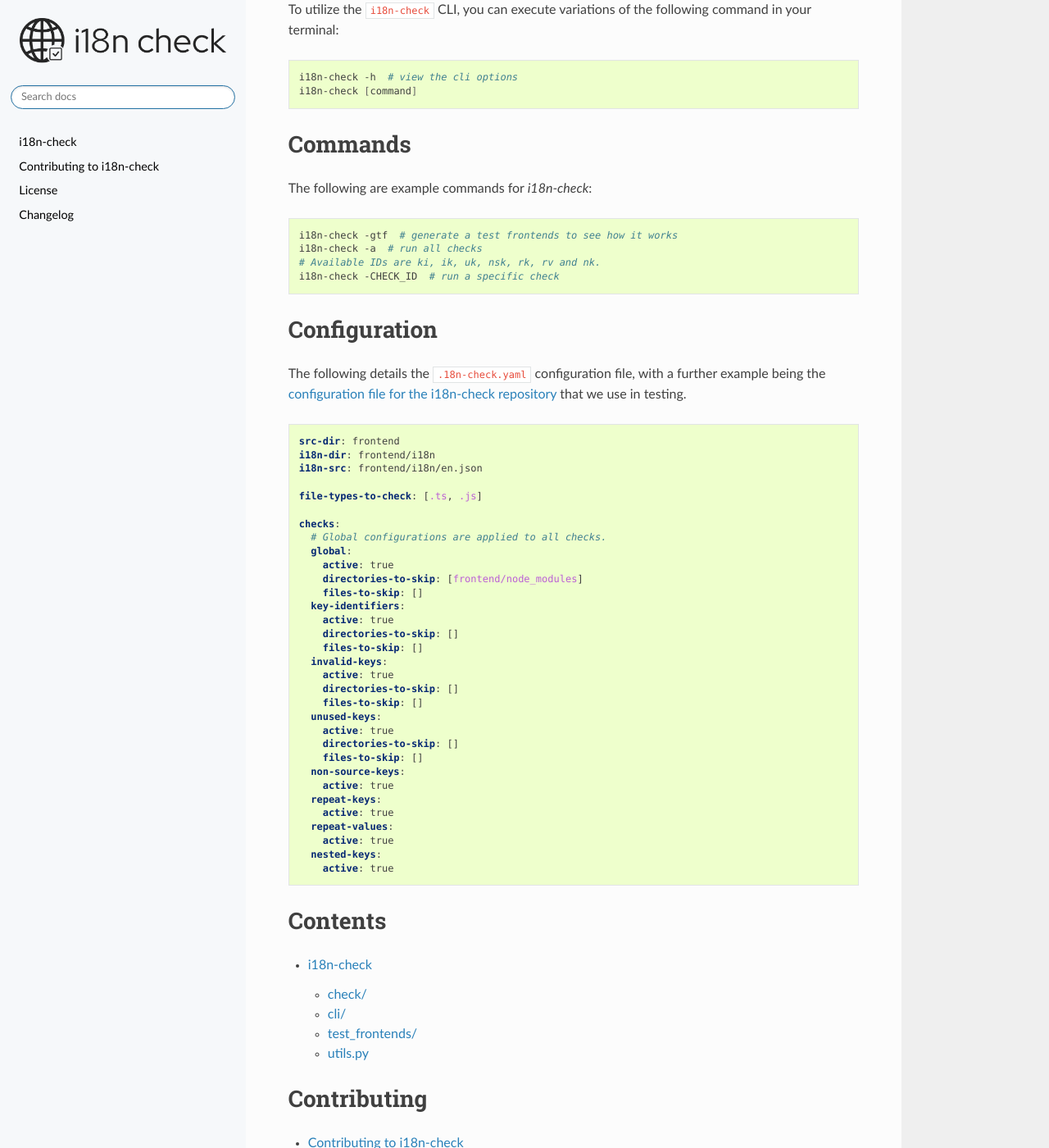
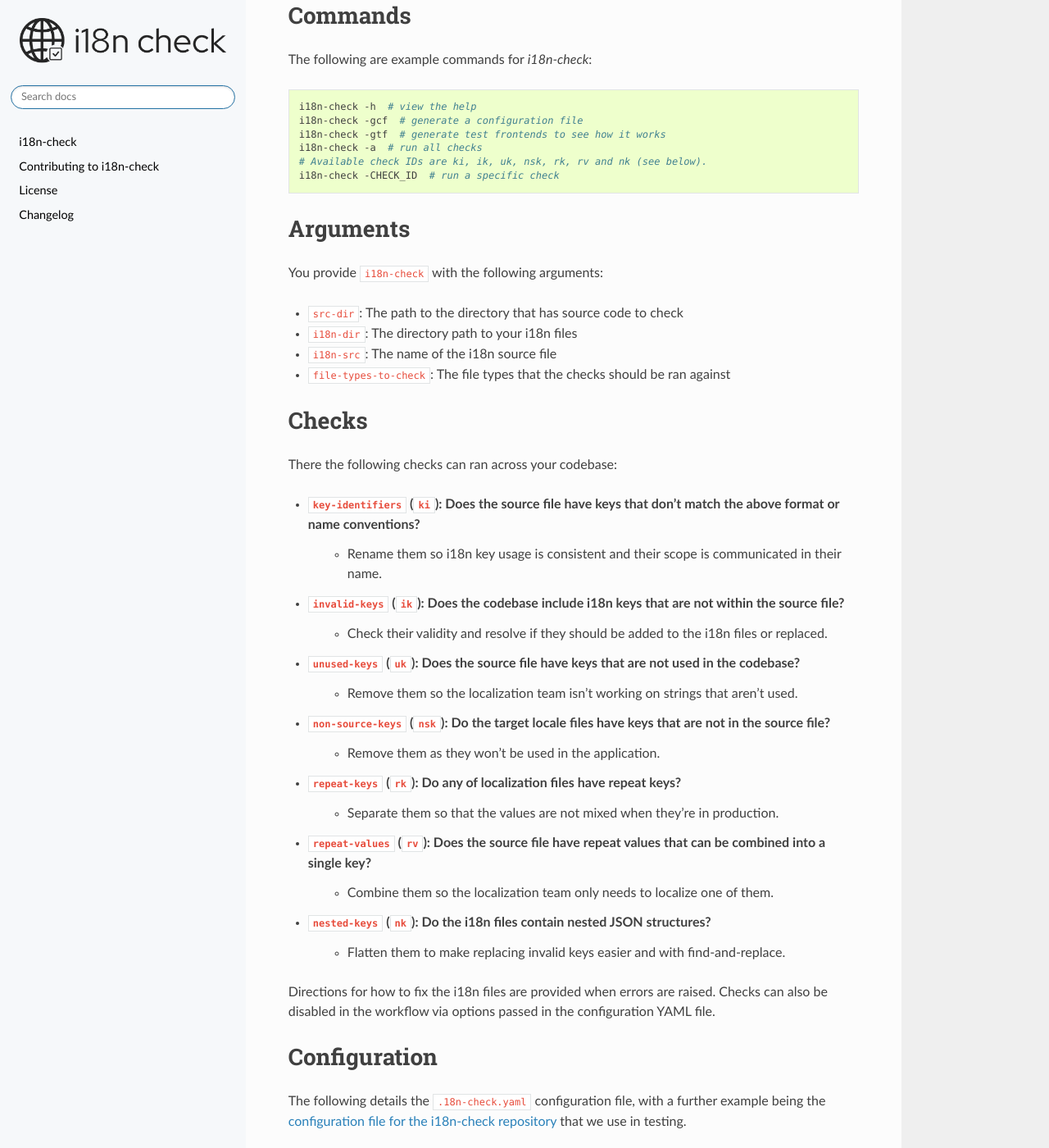
Before and after one commit to activist-org/i18n-check, a Sphinx documentation site: the page built from docs/source/index.rst, in a window 1280 px wide and 1400 px high, scrolled down 680 px. Shown: the whole window at 82% size. Built offline with Sphinx 7.4.7 and the Read the Docs theme 3.1.0, drawn with Linux system fonts in a browser that asks for light colours; formulas are drawn with MathJax 3; some of the changed text lies outside the part shown.

Commit message:
Expand documentation for first release

```diff
--- a/docs/source/index.rst
+++ b/docs/source/index.rst
@@ -43,20 +43,13 @@ Installation
 
     pip install i18n-check
 
-The latest development version can further be installed the `source code on GitHub <https://github.com/activist-org/i18n-check>`_:
+The latest development version can further be installed via the `source code on GitHub <https://github.com/activist-org/i18n-check>`_:
 
 .. code-block:: shell
 
-    git clone https://github.com/activist-org/i18n-check.git
+    git clone https://github.com/activist-org/i18n-check.git  # or your fork
     cd i18n-check
     pip install -e .
-
-To utilize the ``i18n-check`` CLI, you can execute variations of the following command in your terminal:
-
-.. code-block:: shell
-
-    i18n-check -h  # view the cli options
-    i18n-check [command]
 
 Commands
 ========
@@ -65,10 +58,44 @@ The following are example commands for `i18n-check`:
 
 .. code-block:: shell
 
-    i18n-check -gtf  # generate a test frontends to see how it works
+    i18n-check -h  # view the help
+    i18n-check -gcf  # generate a configuration file
+    i18n-check -gtf  # generate test frontends to see how it works
     i18n-check -a  # run all checks
-    # Available IDs are ki, ik, uk, nsk, rk, rv and nk.
+    # Available check IDs are ki, ik, uk, nsk, rk, rv and nk (see below).
     i18n-check -CHECK_ID  # run a specific check
+
+Arguments
+=========
+
+You provide ``i18n-check`` with the following arguments:
+
+- ``src-dir``: The path to the directory that has source code to check
+- ``i18n-dir``: The directory path to your i18n files
+- ``i18n-src``: The name of the i18n source file
+- ``file-types-to-check``: The file types that the checks should be ran against
+
+Checks
+======
+
+There the following checks can ran across your codebase:
+
+- ``key-identifiers`` (``ki``): Does the source file have keys that don't match the above format or name conventions?
+    - Rename them so i18n key usage is consistent and their scope is communicated in their name.
+- ``invalid-keys`` (``ik``): Does the codebase include i18n keys that are not within the source file?
+    - Check their validity and resolve if they should be added to the i18n files or replaced.
+- ``unused-keys`` (``uk``): Does the source file have keys that are not used in the codebase?
+    - Remove them so the localization team isn't working on strings that aren't used.
+- ``non-source-keys`` (``nsk``): Do the target locale files have keys that are not in the source file?
+    - Remove them as they won't be used in the application.
+- ``repeat-keys`` (``rk``): Do any of localization files have repeat keys?
+    - Separate them so that the values are not mixed when they're in production.
+- ``repeat-values`` (``rv``): Does the source file have repeat values that can be combined into a single key?
+    - Combine them so the localization team only needs to localize one of them.
+- ``nested-keys`` (``nk``): Do the i18n files contain nested JSON structures?
+    - Flatten them to make replacing invalid keys easier and with find-and-replace.
+
+Directions for how to fix the i18n files are provided when errors are raised. Checks can also be disabled in the workflow via options passed in the configuration YAML file.
 
 Configuration
 =============
```
Also changed, not shown: README.md (+25 -4 lines).
